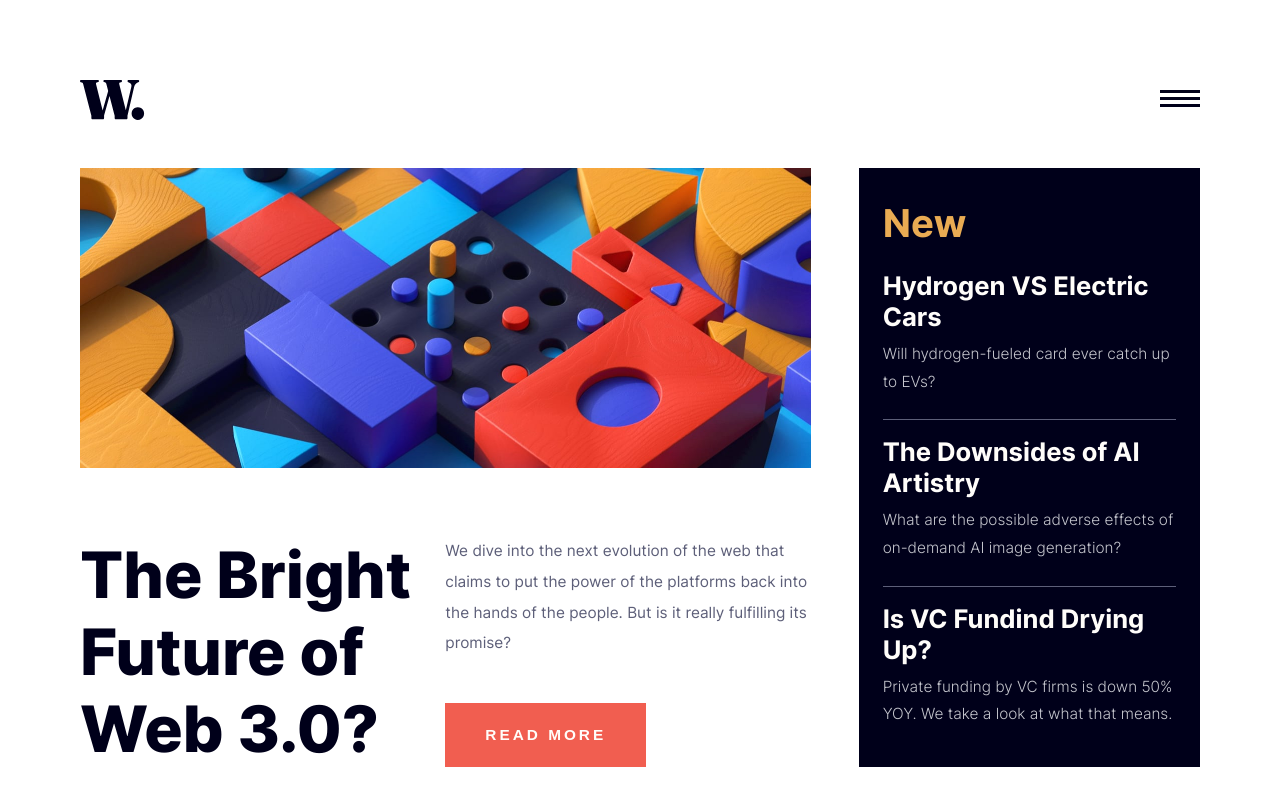
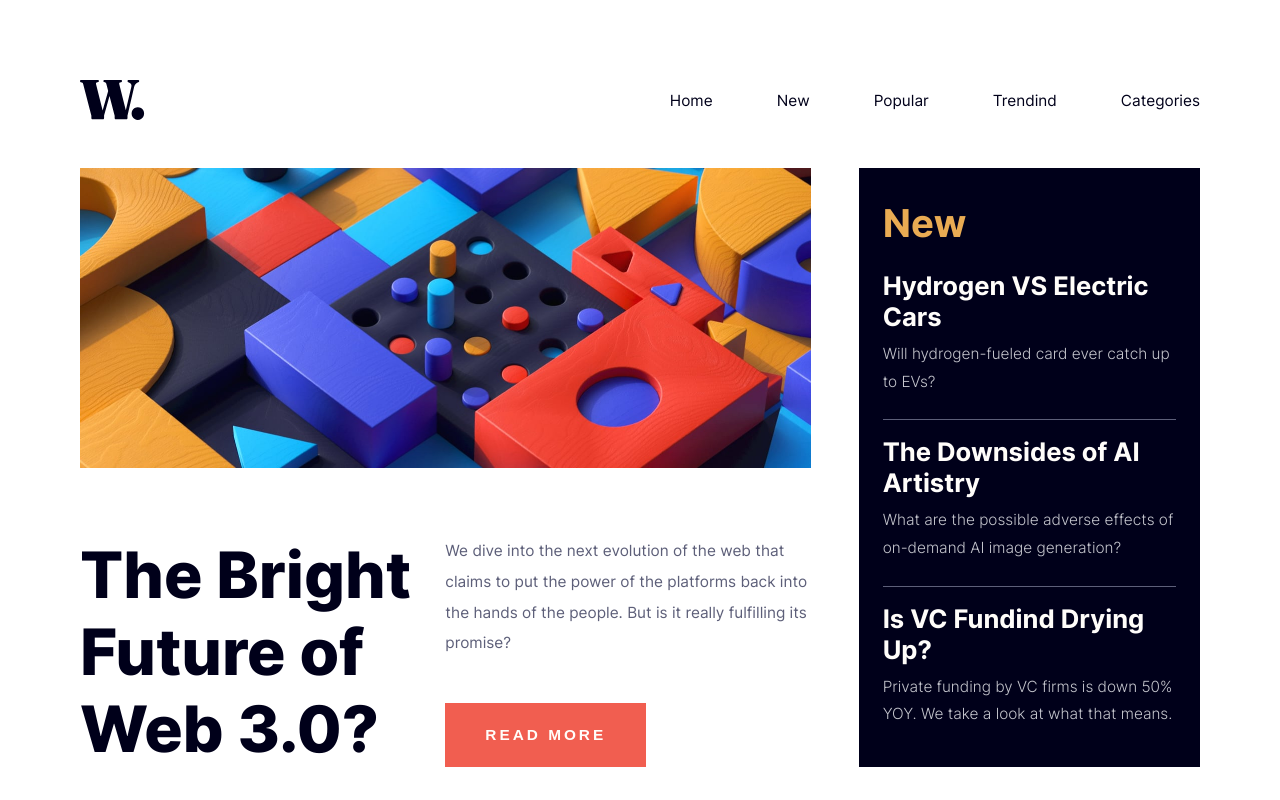
Before and after one commit to MatheusHG94/news-page-fementor, a React (Create React App) app: page / in a window 1280 px wide. Shown: the top 800 px of the page. Built offline with nearby package versions, Linux system fonts and the light colour scheme.

Commit message:
menu desktop

```diff
--- a/src/components/Header/Menu/Menu.module.scss
+++ b/src/components/Header/Menu/Menu.module.scss
@@ -77,7 +77,7 @@
     &_backdrop {
         display: none;
 
-        &___active{
+        &___active {
             position: fixed;
             top: 0;
             left: 0;
@@ -89,3 +89,25 @@
         }
     }
 }
+
+@media screen and (min-width: 1024px) {
+    .Menu_desktop {
+        ul {
+            list-style: none;
+            display: grid;
+            grid-template-columns: repeat(5, auto);
+            column-gap: 4rem;
+
+            li {
+                font-size: $desktop-paragraph-size;
+                font-weight: $font-normal;
+                color: $dark-blue;
+                cursor: pointer;
+            }
+
+            li:hover {
+                color: $red;
+            }
+        }
+    }
+}
--- a/src/components/Header/Menu/index.jsx
+++ b/src/components/Header/Menu/index.jsx
@@ -1,4 +1,4 @@
-import React, { useState } from 'react'
+import React, { useEffect, useState } from 'react'
 import styles from './Menu.module.scss'
 import menuClose from './icon-menu-close.svg'
 import menu from './icon-menu.svg'
@@ -8,15 +8,29 @@ export default function Menu() {
   const [isActive, setActive] = useState(false);
 
   const toggleMenu = () => {
-    if(isActive) {
+    if (isActive) {
       setActive(false);
     } else {
       setActive(true);
     }
   }
 
-  const [screenWidth, setScreenWidth] = useState(window.innerWidth);
+  const [screenWidth, getScreenWidth] = useState(window.innerWidth);
+  const setScreenWidth = () => getScreenWidth(window.innerWidth);
 
+  useEffect(() => {
+    window.addEventListener('resize', setScreenWidth);
+
+    return (
+      () => {
+        window.removeEventListener('resize', setScreenWidth);
+      }
+    )
+  }, [screenWidth])
+
+  console.log(screenWidth);
+
+  if (screenWidth < 1024) {
     return (
       <div className={styles.Menu} >
         <button onClick={() => toggleMenu()} >
@@ -36,10 +50,11 @@ export default function Menu() {
         </nav>
         <div className={isActive ? styles.Menu_backdrop___active : styles.Menu_backdrop} ></div>
       </div>
-  )}
+    )
+  }
 
-/*   return (
-    <nav>
+  return (
+    <nav className={styles.Menu_desktop}>
       <ul>
         <li>Home</li>
         <li>New</li>
@@ -48,4 +63,6 @@ export default function Menu() {
         <li>Categories</li>
       </ul>
     </nav>
-  ) */
+  )
+
+}
--- a/src/components/Header/index.jsx
+++ b/src/components/Header/index.jsx
@@ -4,6 +4,7 @@ import logo from './logo.svg'
 import Menu from './Menu'
 
 export default function Header() {
+
   return (
     <header className={styles.Header} >
         <img src={logo} alt="News page logo consisting of a capital W and a dot" />
```
Lines whose indentation alone changed are shown as unchanged.
